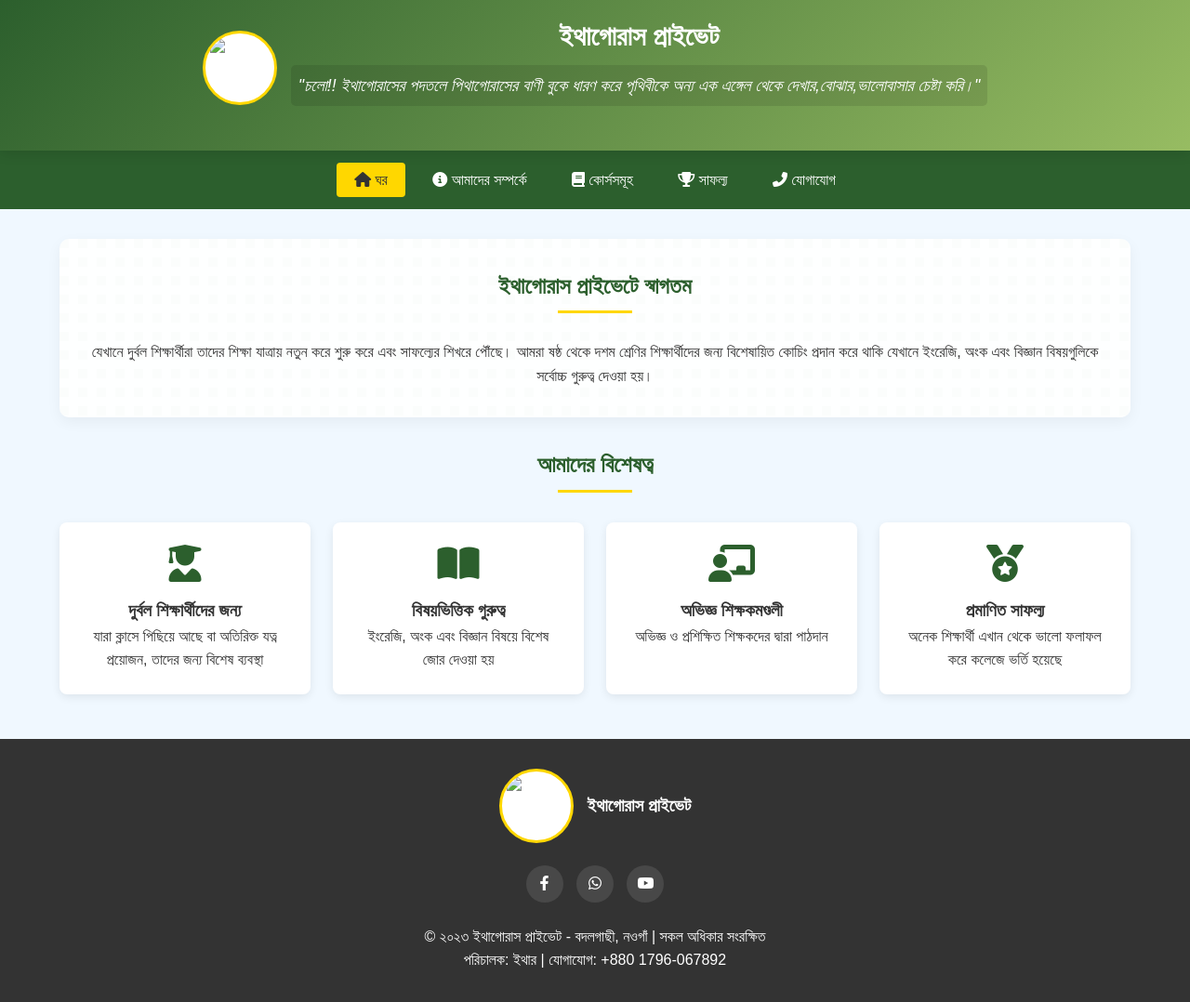
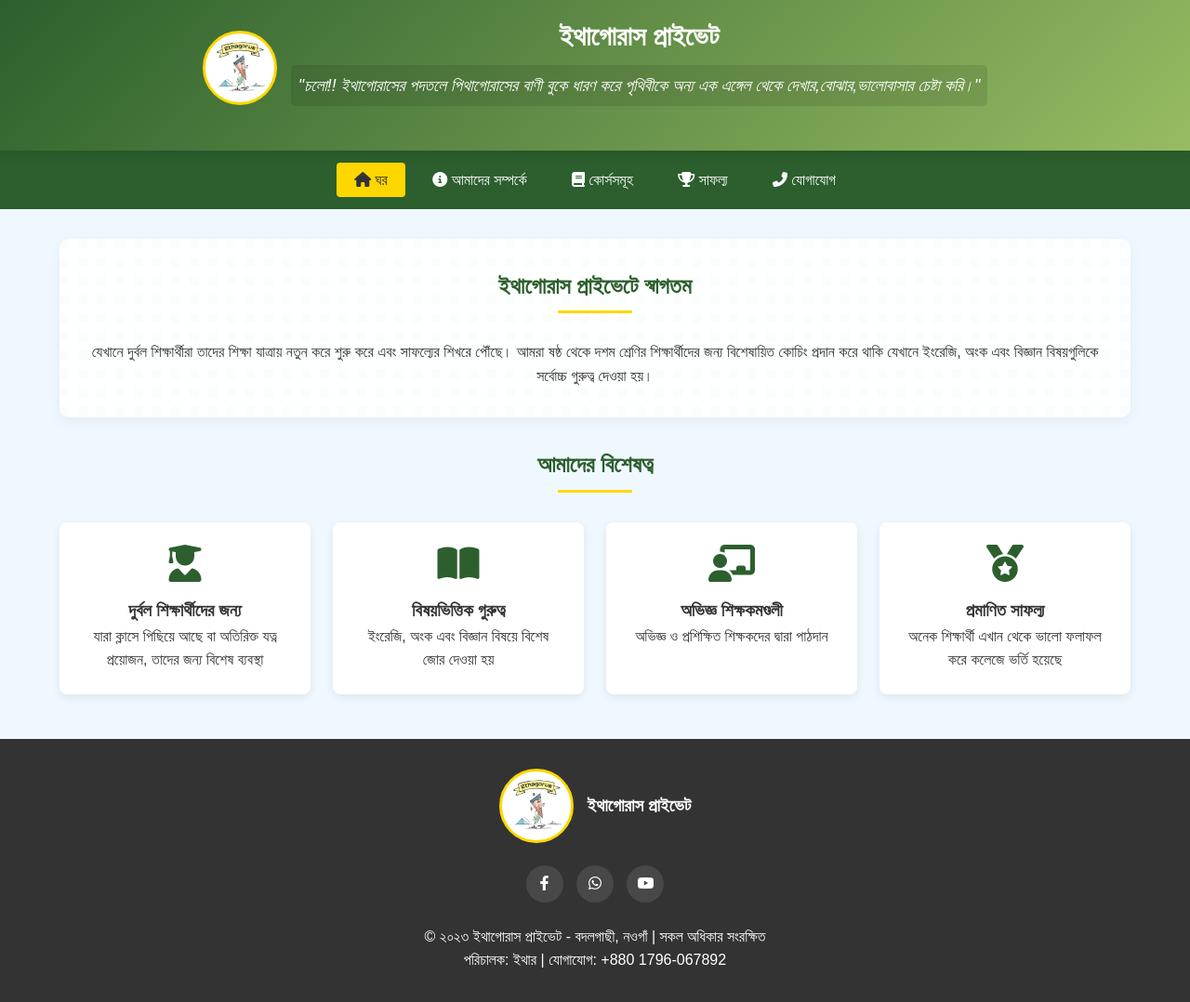
Before and after one commit to kajalvai0/Ether-, a plain HTML site: page index.html in a window 1280 px wide. Shown: the whole page at 93% size. Drawn offline with Linux system fonts and the light colour scheme.

Commit message:
Update index.html

```diff
--- a/index.html
+++ b/index.html
@@ -12,7 +12,7 @@
     <header>
         <div class="logo-container">
             <div class="logo">
-                <img src="Screenshot_2025-07-24-10-29-04-356_com.facebook.katana-edit.jpg" alt="ইথাগোরাস লোগো">
+                <img src="ethagorus.jpg" alt="ইথাগোরাস লোগো">
             </div>
             <div class="header-content">
                 <h1>ইথাগোরাস প্রাইভেট</h1>
@@ -261,7 +261,7 @@
         <div class="footer-content">
             <div class="logo-container" style="justify-content: center;">
                 <div class="logo">
-                    <img src="Screenshot_2025-07-24-10-29-04-356_com.facebook.katana-edit.jpg" alt="ইথাগোরাস লোগো">
+                    <img src="ethagorus.jpg" alt="ইথাগোরাস লোগো">
                 </div>
                 <div class="header-content">
                     <h3>ইথাগোরাস প্রাইভেট</h3>
```
